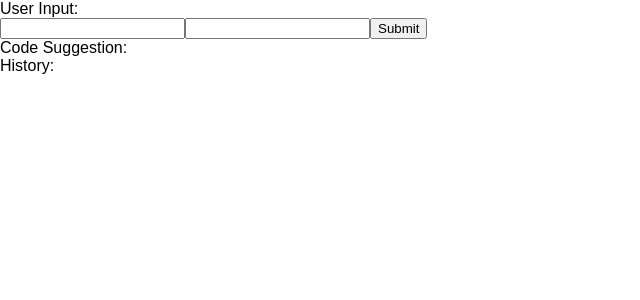
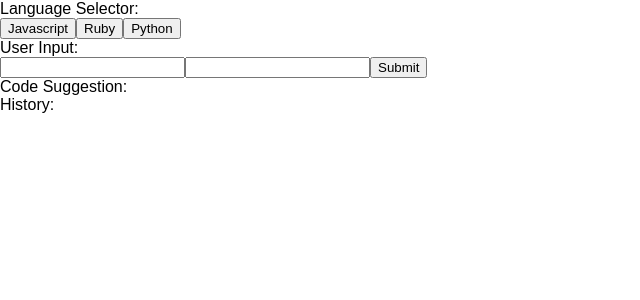
Before and after one commit to laythq/Array-Of-Sunshine, a React (Create React App) app in the folder client/: page / in a window 1280 px wide. Shown: the top 300 px of the page, without its empty margins (0-640 px from the left). Built offline with nearby package versions, Linux system fonts and the light colour scheme.

Commit message:
FEATURE Add language selector to front end

```diff
--- /dev/null
+++ b/client/src/languageselector.jsx
@@ -0,0 +1,36 @@
+import React from 'react';
+
+export class LanguageSelector extends React.Component {
+  constructor(props) {
+    super(props);
+  }
+
+  handleJavascriptClick() {
+    this.props.setLanguage('javascript')
+  }
+
+  handleRubyClick() {
+    this.props.setLanguage('ruby')
+  }
+
+  handlePythonClick() {
+    this.props.setLanguage('python')
+  }
+
+  render() {
+    return (
+      <div>
+        <button onClick={() => this.handleJavascriptClick()}>
+          Javascript
+        </button>
+        <button onClick={() => this.handleRubyClick()}>
+          Ruby
+        </button>
+        <button onClick={() => this.handlePythonClick()}>
+          Python
+        </button>
+      </div>
+    );
+  }
+}
+export default LanguageSelector;
--- a/client/src/summary.jsx
+++ b/client/src/summary.jsx
@@ -2,6 +2,7 @@ import React from 'react';
 import { CodeSuggestion } from './suggestion';
 import { InputForm } from './inputform';
 import { History } from './history';
+import { LanguageSelector } from './languageselector';
 
 export class Summary extends React.Component {
   constructor(props) {
@@ -9,10 +10,12 @@ export class Summary extends React.Component {
     this.state = {
       input: null,
       output: null,
+      language: null,
       history: [],
     };
 
     this.setInputOutput = this.setInputOutput.bind(this);
+    this.setLanguage = this.setLanguage.bind(this);
     this.logSuggestion = this.logSuggestion.bind(this);
   }
 
@@ -23,6 +26,12 @@ export class Summary extends React.Component {
     });
   }
 
+  setLanguage(language) {
+    this.setState({
+      language: language
+    })
+  }
+
   logSuggestion(input, output, code) {
     this.state.history.push(`${input} > ${output} = ${code}`);
   }
@@ -30,6 +39,12 @@ export class Summary extends React.Component {
   render() {
     return (
       <div>
+      <div>
+          Language Selector:
+        <LanguageSelector
+          setLanguage={this.setLanguage}
+        />
+      </div>
         <div>
             User Input:
           <InputForm
```
